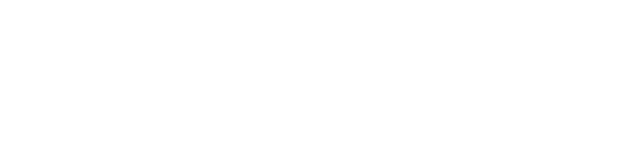
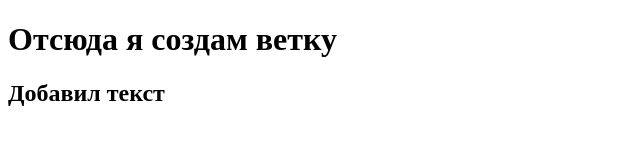
Before and after one commit to pavlexprog/firstrepo, a plain HTML site: page index.html in a window 1280 px wide. Shown: the whole page, without its empty margins (0-640 px from the left). Drawn offline with Linux system fonts and the light colour scheme.

Commit message:
end11111

```diff
--- a/index.html
+++ b/index.html
@@ -6,6 +6,7 @@
     <title>Document</title>
 </head>
 <body>
-
+    <h1>Отсюда я создам ветку</h1>
+    <h2>Добавил текст</h2>
 </body>
 </html>
```
